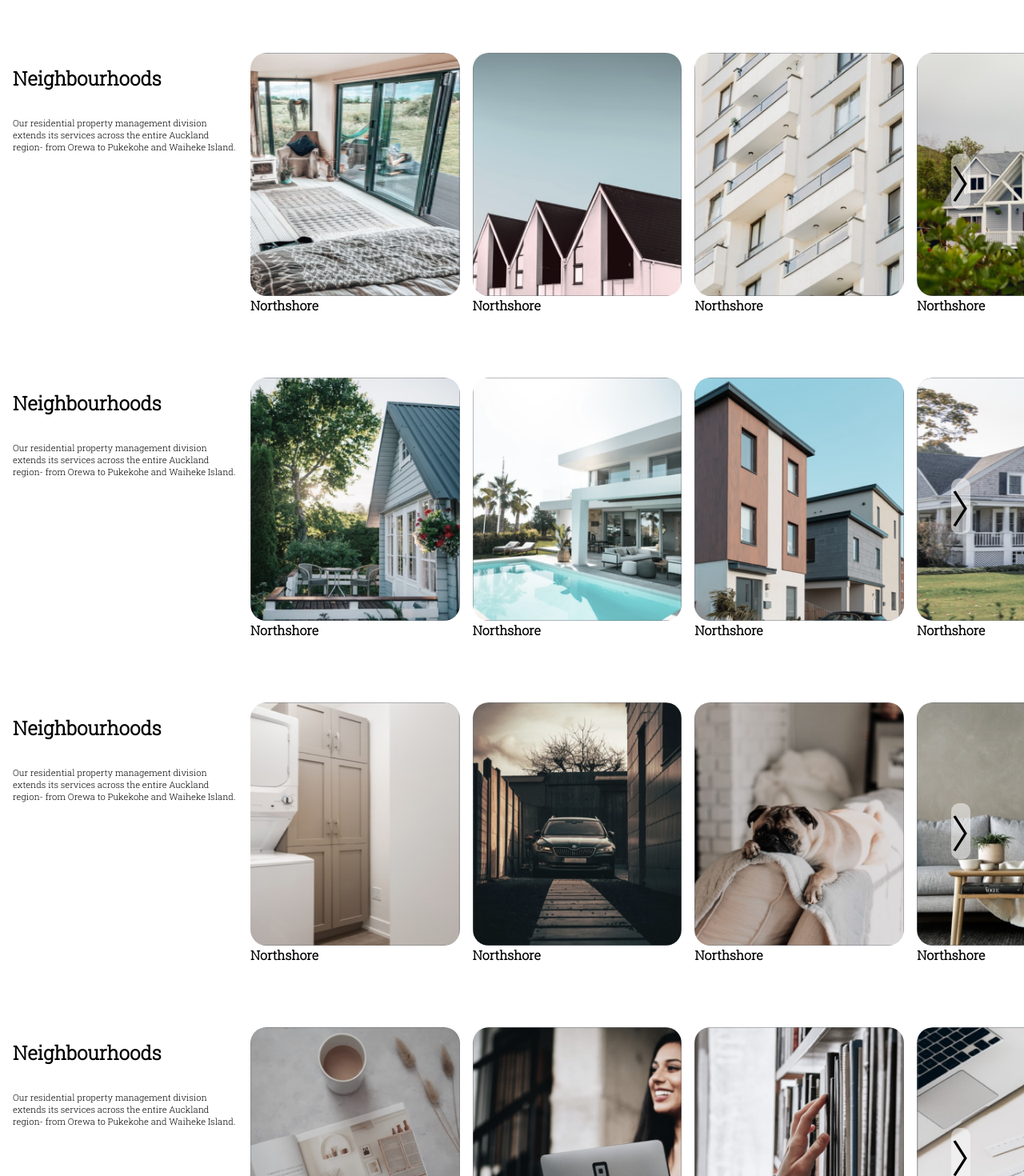
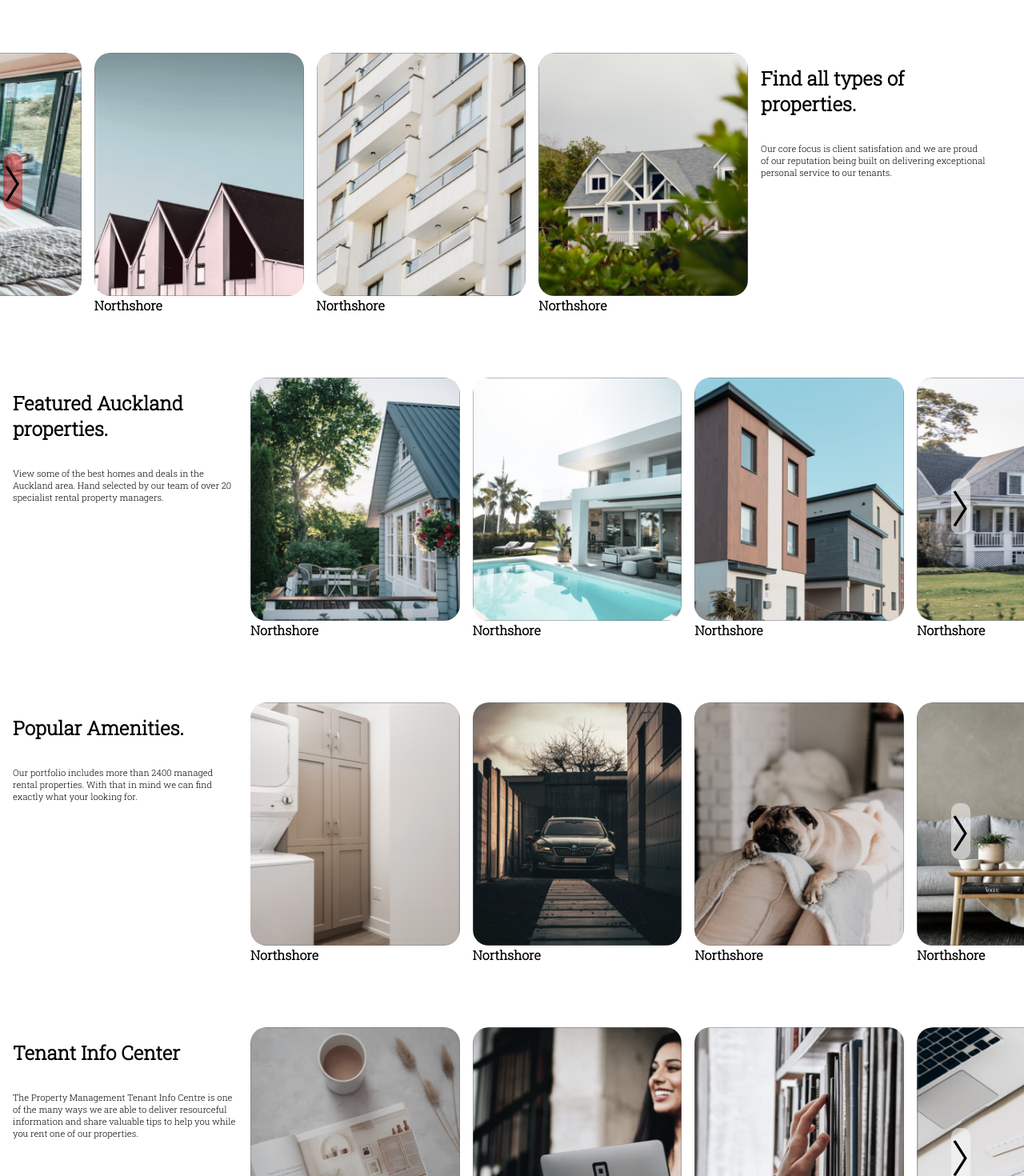
Before and after one commit to zyc2339/Airbnb-mission7, a React (Create React App) app: page / in a window 1280 px wide. Shown: the part 660-2130 px from the top of the page at 80% size. Built offline with nearby package versions, Linux system fonts and the light colour scheme.

Commit message:
home page section-2 update

```diff
--- a/src/App.css
+++ b/src/App.css
@@ -60,6 +60,8 @@
   display: grid;
   grid-template-rows: repeat(5, 1fr);
 }
+
+/* section 1/3/5--------------------- */
 .section-container {
   position: relative;
   width: 100%;
@@ -67,7 +69,6 @@
 }
 
 .section {
-  outline: solid 1px black;
   width: 110%;
   display: grid;
   grid-template-columns: 1fr 3.5fr;
@@ -79,6 +80,46 @@
   width: 110%;
   display: grid;
   grid-template-columns: 1fr 3.5fr;
+}
+
+.arrow-right {
+  background-color: rgba(255, 255, 255, 0.5);
+  border: none;
+  border-radius: 10px;
+  width: 1.5rem;
+  font-size: 3rem;
+  position: relative;
+  bottom: 300%;
+  left: 380%;
+}
+/* ---------------section 2 and 4 */
+
+.section-2 {
+  width: 110%;
+  display: grid;
+  grid-template-columns: 3.5fr 1fr;
+  position: relative;
+  left: -10rem;
+}
+
+.active-button-right {
+  width: 110%;
+  display: grid;
+  grid-template-columns: 3.5fr 1fr;
+  position: relative;
+  left: 8rem;
+}
+
+.arrow-left {
+  /* background-color: rgba(255, 255, 255, 0.5); */
+  background-color: rgba(201, 31, 31, 0.5);
+  border: none;
+  border-radius: 10px;
+  width: 1.5rem;
+  font-size: 3rem;
+  position: relative;
+  bottom: 300%;
+  left: 15%;
 }
 
 .img-container {
@@ -108,17 +149,6 @@
   padding: 1rem;
 }
 
-.arrow-right {
-  background-color: rgba(255, 255, 255, 0.5);
-  border: none;
-  border-radius: 10px;
-  width: 1.5rem;
-  font-size: 3rem;
-  position: relative;
-  bottom: 300%;
-  left: 380%;
-}
-
 /* Footer---------------------------- */
 
 .footer {
--- a/src/components/HomePage/Home.js
+++ b/src/components/HomePage/Home.js
@@ -56,16 +56,8 @@ export default function Home() {
         </div>
         <div className="section-container">
           <div
-            className={showLeft === false ? "section" : "active-button-left"}
+            className={showLeft === false ? "section-2" : "active-button-right"}
           >
-            <div className="filter-description">
-              <h2>Neighbourhoods</h2>
-              <p>
-                Our residential property management division extends its
-                services across the entire Auckland region- from Orewa to
-                Pukekohe and Waiheke Island.
-              </p>
-            </div>
             <ImageCard
               image1="image/section2-1.png"
               image2="image/section2-2.png"
@@ -77,7 +69,15 @@ export default function Home() {
               p4="Northshore"
             />
 
-            <button className="arrow-right" onClick={showLeftButton}>
+            <div className="filter-description">
+              <h2>Find all types of properties. </h2>
+              <p>
+                Our core focus is client satisfation and we are proud of our
+                reputation being built on delivering exceptional personal
+                service to our tenants.
+              </p>
+            </div>
+            <button className="arrow-left" onClick={showLeftButton}>
               〉
             </button>
           </div>
@@ -87,11 +87,11 @@ export default function Home() {
             className={showLeft === false ? "section" : "active-button-left"}
           >
             <div className="filter-description">
-              <h2>Neighbourhoods</h2>
+              <h2>Featured Auckland properties. </h2>
               <p>
-                Our residential property management division extends its
-                services across the entire Auckland region- from Orewa to
-                Pukekohe and Waiheke Island.
+                View some of the best homes and deals in the Auckland area. Hand
+                selected by our team of over 20 specialist rental property
+                managers.
               </p>
             </div>
             <ImageCard
@@ -115,11 +115,10 @@ export default function Home() {
             className={showLeft === false ? "section" : "active-button-left"}
           >
             <div className="filter-description">
-              <h2>Neighbourhoods</h2>
+              <h2>Popular Amenities. </h2>
               <p>
-                Our residential property management division extends its
-                services across the entire Auckland region- from Orewa to
-                Pukekohe and Waiheke Island.
+                Our portfolio includes more than 2400 managed rental properties.
+                With that in mind we can find exactly what your looking for.
               </p>
             </div>
             <ImageCard
@@ -143,11 +142,11 @@ export default function Home() {
             className={showLeft === false ? "section" : "active-button-left"}
           >
             <div className="filter-description">
-              <h2>Neighbourhoods</h2>
+              <h2>Tenant Info Center </h2>
               <p>
-                Our residential property management division extends its
-                services across the entire Auckland region- from Orewa to
-                Pukekohe and Waiheke Island.
+                The Property Management Tenant Info Centre is one of the many
+                ways we are able to deliver resourceful information and share
+                valuable tips to help you while you rent one of our properties.
               </p>
             </div>
             <ImageCard
```
